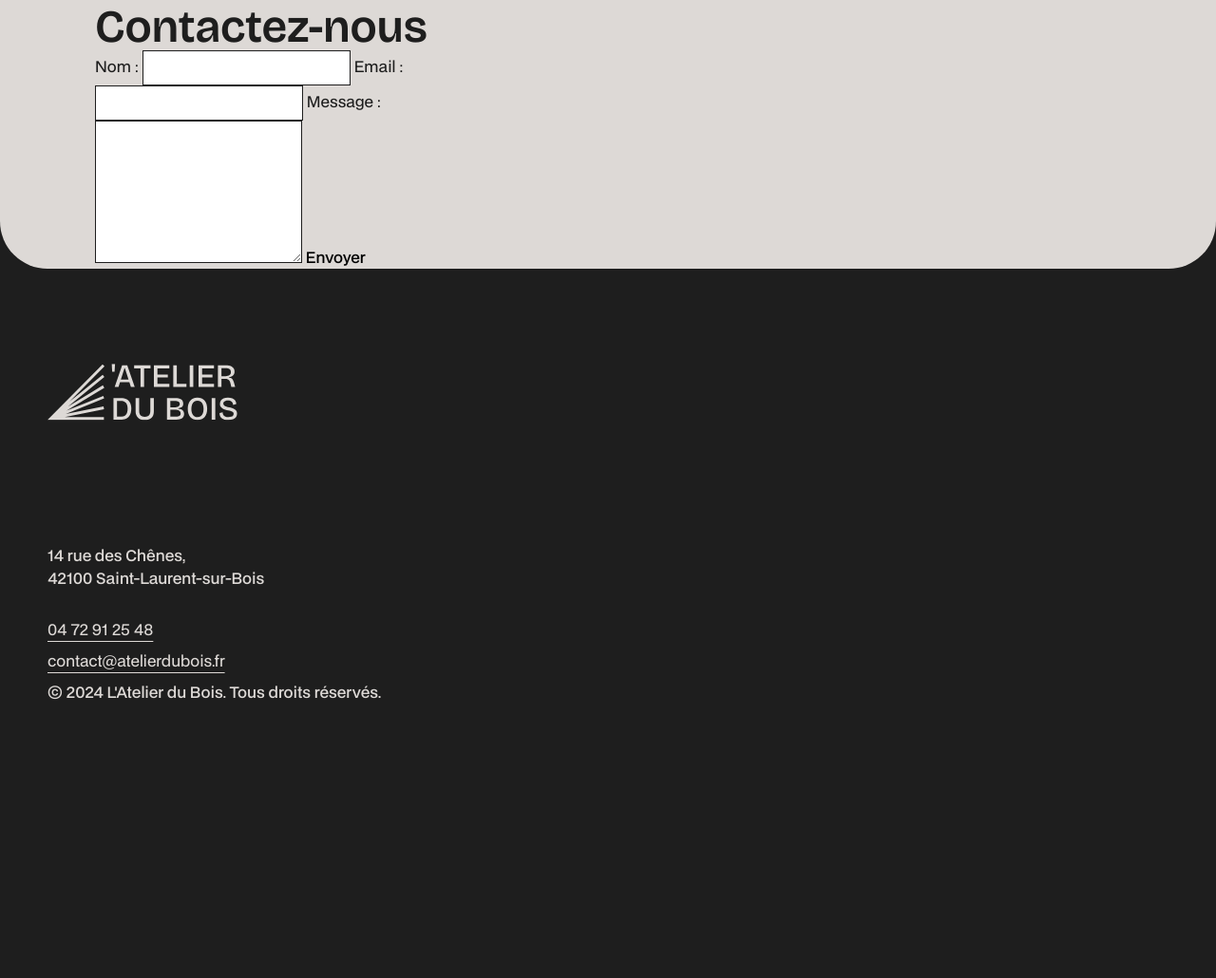
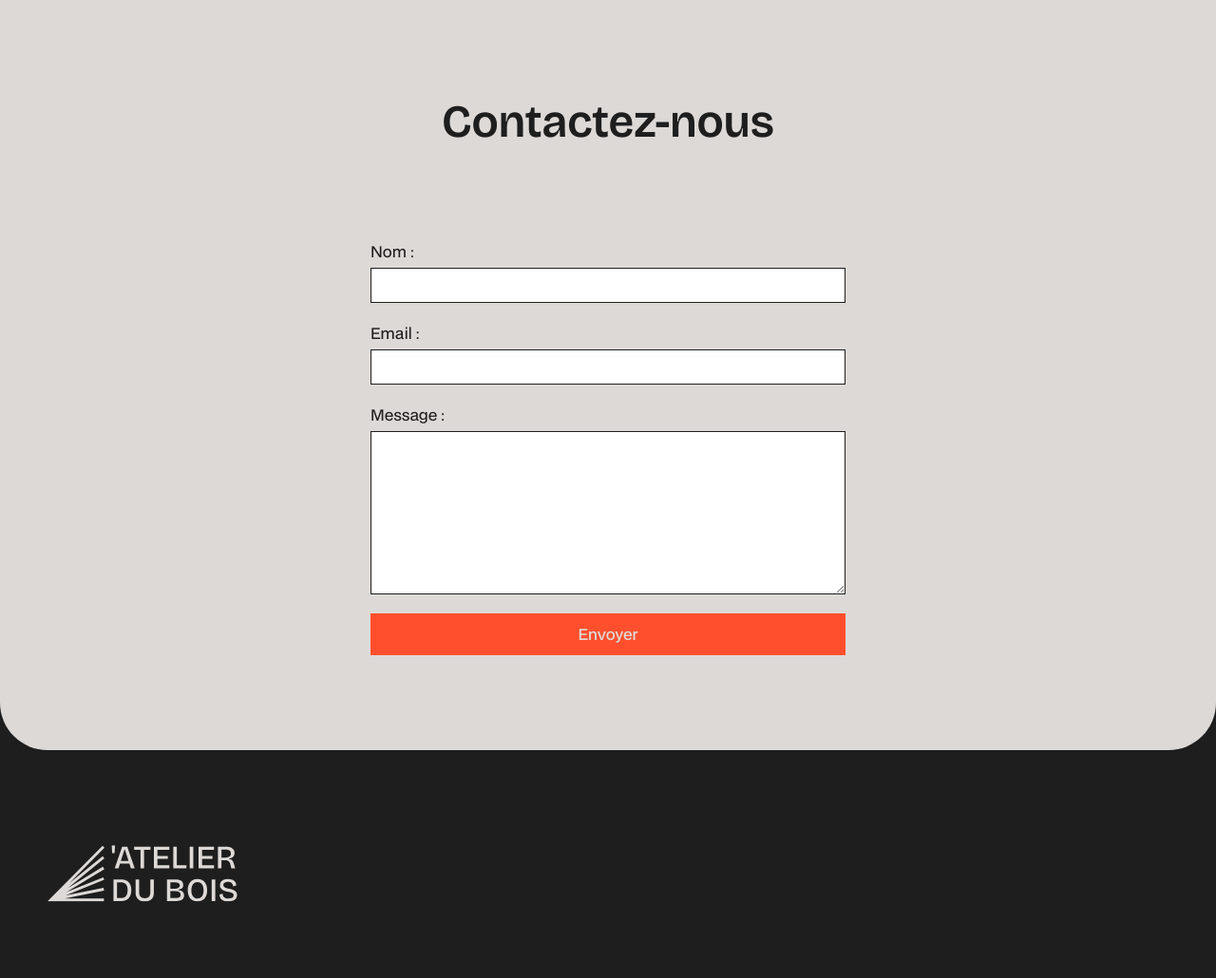
Before and after one commit to fannysaez/AtelierDuBois, a PHP site: page /contact.php in a window 1280 px wide. Shown: the part 97-1127 px from the top of the page at 95% size. Before the commit the page ends 834 px from the top, so only its background shows below. Run offline with PHP 8.4, Linux system fonts and the light colour scheme.

Commit message:
mise à jour contact.php

```diff
--- a/contact.php
+++ b/contact.php
@@ -1,17 +1,30 @@
 <?php include 'partials/header.php'; ?>
+
 <main>
-    <h2>Contactez-nous</h2>
-    <form action="#" method="post">
+    <section class="contact flex flex-column items-center">
+
+        <h1 class="text-center">Contactez-nous</h1>
+
+        <form class="flex flex-column gap-10" action="#" method="post">
+            <div class="flex flex-column gap-3">
                 <label for="name">Nom :</label>
                 <input type="text" id="name" name="name" required>
+            </div>
 
+            <div class="flex flex-column gap-3">
                 <label for="email">Email :</label>
                 <input type="email" id="email" name="email" required>
+            </div>
 
+            <div class="flex flex-column gap-3">
                 <label for="message">Message :</label>
-        <textarea id="message" name="message" required></textarea>
+                <textarea id="message" name="message" rows="10" required></textarea>
+            </div>
 
-        <button type="submit">Envoyer</button>
+            <button class="btn btn-primary" type="submit">Envoyer</button>
         </form>
+
+    </section>
 </main>
+
 <?php include 'partials/footer.php'; ?>
```
Lines whose indentation alone changed are shown as unchanged.
